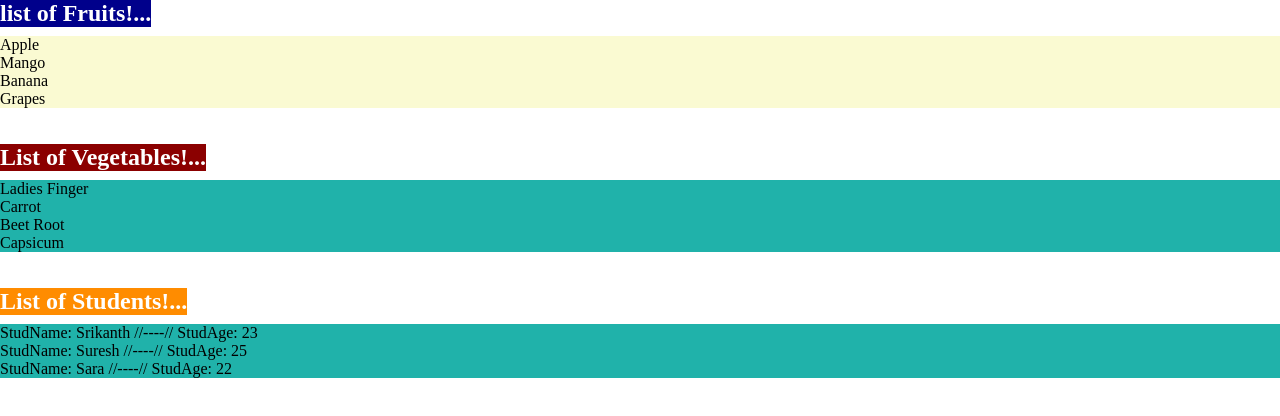
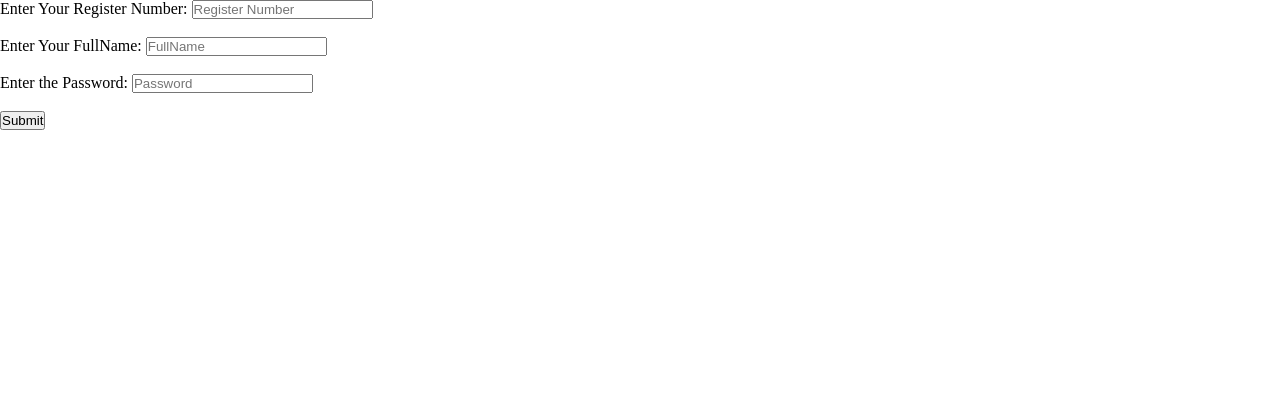
Before and after one commit to SRIKANTH-0001/react-vite, a React (Vite) app: page / in a window 1280 px wide. Shown: the top 416 px of the page. Built offline with nearby package versions, Linux system fonts and the light colour scheme.

Commit message:
Creating and Handling the Forms in ReactJs

```diff
--- a/src/App.jsx
+++ b/src/App.jsx
@@ -1,41 +1,62 @@
-function App(){
+import { useState } from "react";
 
-    const fruits=["Apple","Mango","Banana","Grapes"];
-    const vegitables=["Ladies Finger","Carrot","Beet Root","Capsicum"];
+function StudForm(){
 
-    const studentDetails=[
-        {id:1,name:"Srikanth",age:23},
-        {id:2,name:"Suresh",age:25},
-        {id:3,name:"Sara",age:22},
-    ];
+    const [formData,setFormData]=useState({
+        regNum:"",
+        fullName:"",
+        Password:""
+    });
+    const [submittedData,setSubmittedData]=useState(null);
+    const [issubmitted,setIsSubmitted]=useState(false);
+
+    const handleChange=(e)=>{
+        const {name,value}=e.target;
+
+        setFormData((prev)=>({
+            ...prev,
+            [name]:value,
+        }))
+    }
+
+    const handleSubmit=(e)=>{
+        e.preventDefault();
+        setSubmittedData(formData);
+        setIsSubmitted(true);
+    }
 
 
     return(
         <>
-            <h2 style={{backgroundColor:"darkblue",color:"white",position:"absolute"}}>list of Fruits!...</h2>
-            <br /><br />
-            <ul style={{backgroundColor:"lightgoldenrodyellow"}}>
-                {fruits.map((fruit)=>
-                    <li>{fruit}</li>)}
-            </ul>
-            <br /><br />
+            {!issubmitted ? (
+                <form onSubmit={handleSubmit}>
+                <label >Enter Your Register Number: </label>
+                <input name="regNum" value={formData.regNum} onChange={handleChange} type="number" maxLength={8} required placeholder="Register Number"/>
+                <br /><br />
 
-            <h2 style={{backgroundColor:"darkred",color:"white",position:"absolute"}}>List of Vegetables!...</h2><br /><br />
-            <ul style={{backgroundColor:"lightseagreen"}}>
-                {vegitables.map((vegetable)=>
-                    <li>{vegetable}</li>)}
-            </ul>
-            <br /><br />
+                <label >Enter Your FullName: </label>
+                <input name="fullName" value={formData.fullName} onChange={handleChange} type="text" maxLength={15} placeholder="FullName"/>
+                <br />  <br />
 
-        <h2 style={{backgroundColor:"darkorange",color:"white",position:"absolute"}}>List of Students!...</h2><br /><br />
-        <ul style={{backgroundColor:"lightseagreen"}}>
-                {studentDetails.map((student)=>
-                    <li key={student.id}>StudName: {student.name} //----// StudAge: {student.age}</li>)}
-        </ul>
-        <br /><br />
+                <label >Enter the Password: </label>
+                <input name="Password" value={formData.password} onChange={handleChange} type="password" maxLength={6} placeholder="Password"/>
+                <br /><br />
 
+                <button type="submit">Submit</button>
+            </form>
+            ): (submittedData && (
+                <div>
+                    <h1>Student Entered Details!....</h1>
+                    <br /><br />
+                    <ol>
+                        <li>Register Number : {submittedData.regNum || ' '}</li>
+                        <li>Full Name : {submittedData.fullName || ' '}</li>
+                        <li>Password : {submittedData.Password || 'Sensitive data! So,It\'s protected'}</li>
+                    </ol>
+                </div>
+            ))}
         </>
     )
 }
 
-export default App;
+export default StudForm;
--- a/src/main.jsx
+++ b/src/main.jsx
@@ -1,6 +1,6 @@
 import React from 'react';
 import ReactDOM from 'react-dom/client';
 import "./style.css"
-import App from './App';
+import StudForm from './App';
 
-ReactDOM.createRoot(document.getElementById('root')).render(<App/>);
+ReactDOM.createRoot(document.getElementById('root')).render(<StudForm/>);
```
